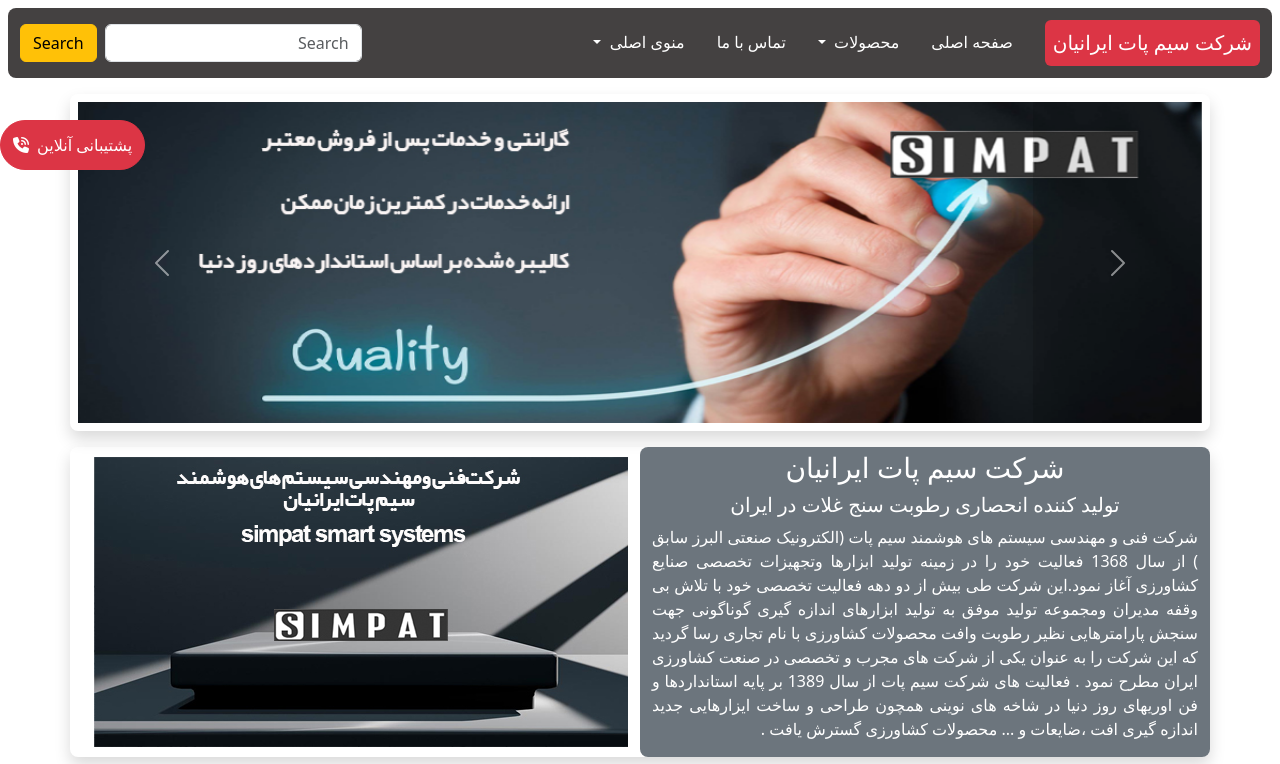
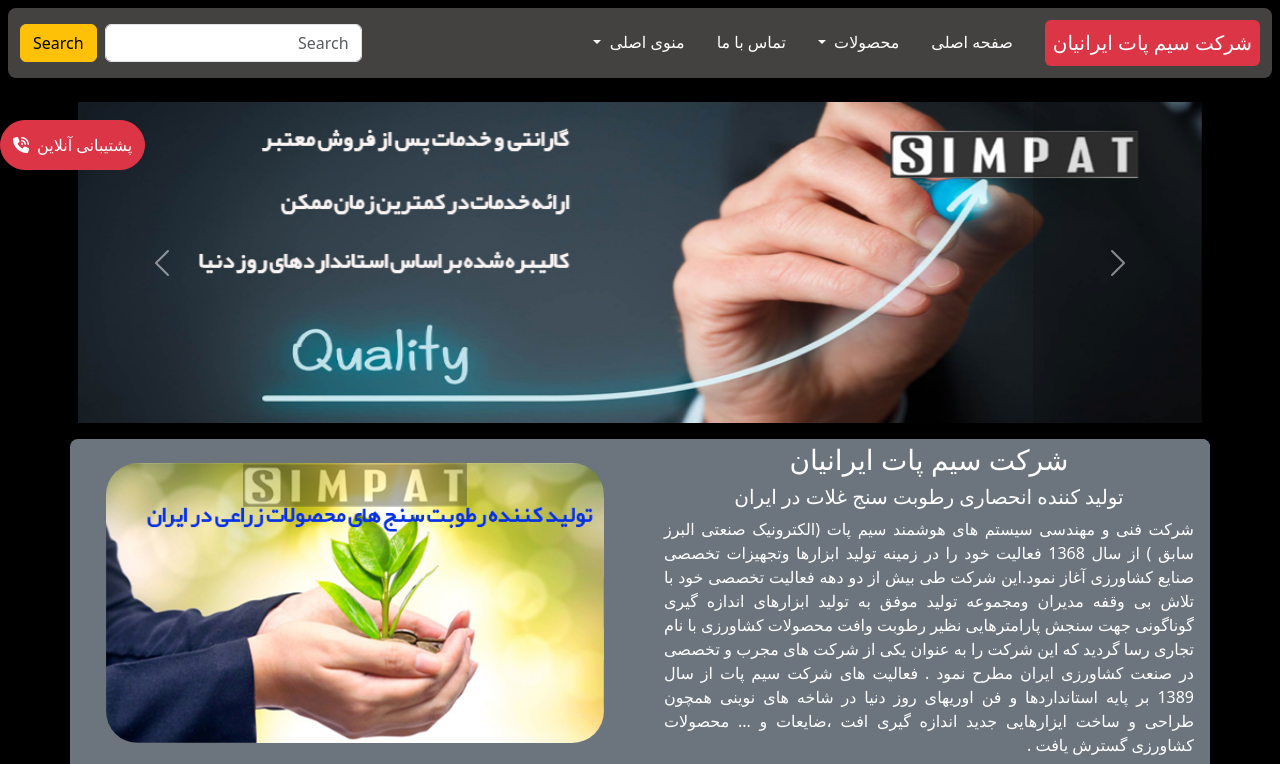
Before and after one commit to ali04312226611/simpat-project, a website: page index.html in a window 1280 px wide. Shown: the top 764 px of the page. Drawn offline with Linux system fonts and the light colour scheme; a web font is replaced by a local one.

Commit message:
chenge background color to black

```diff
--- a/index.html
+++ b/index.html
@@ -22,7 +22,7 @@
     <title>simpat smart systems</title>
     <link rel="shortcut icon" href="./assets/images/sss.jpg" type="image/x-icon">
   </head>
-  <body class="bodystyle">
+  <body class="bg-black">
     <!--navbar-->
     <nav
       class="navbar navbar-expand-lg bg-gray m-2  rounded-3 position-sticky top-0 z-2  "
@@ -190,16 +190,16 @@
       </div>
     </div>
     <!--main 1-->
-    <div class="container mt-3 shadow rounded-3">
-      <div class="row align-items-center justify-content-around mt-2">
-        <div class="main1text col-sm-12 col-lg-6 bg-secondary rounded-3">
+    <div class="container  shadow-lg rounded-3 bg-secondary mt-2">
+      <div class="row mt-2 w-100">
+        <div class="main1text col-sm-12 col-lg-6 bg-secondary rounded-3   ps-3">
           <h3 class="h2main1 text-center mt-1 text-white">
             شرکت سیم پات ایرانیان
           </h3>
           <h5 class="h4main1 text-center text-white">
             تولید کننده انحصاری رطوبت سنج غلات در ایران
           </h5>
-          <p class="pmain1 text-justify text-white">
+          <p class="pmain1 text-justify text-white ">
             شرکت فنی و مهندسی سیستم های هوشمند سیم پات (الکترونیک صنعتی البرز
             سابق ) از سال 1368 فعالیت خود را در زمینه تولید ابزارها وتجهیزات
             تخصصی صنایع کشاورزی آغاز نمود.این شرکت طی بیش از دو دهه فعالیت تخصصی
@@ -212,8 +212,8 @@
             ،ضایعات و ... محصولات کشاورزی گسترش یافت .
           </p>
         </div>
-        <div class="main1img col-sm-12 col-lg-6 rounded-3">
-          <img src="./assets/images/main-image-company.jpg" alt="simpat" class="img-fluid" />
+        <div class="main1img col-sm-12 col-lg-6 rounded-3 pt-4 ps-5">
+          <img src="./assets/images/main-image-company1.jpg" alt="simpat" class="img-fluid  rounded-5 w-100" />
         </div>
       </div>
     </div>
@@ -281,7 +281,7 @@
           <div class="card-body">
             <h5 class="card-title text-center"> رسا 3003</h5>
             <p class="card-text"></p>
-            <a href="#" class="btn btn-warning p-2 d-block btn"
+            <a href="#" class="btn btn-warning p-2 d-block"
               ><i class="fa-solid fa-cart-shopping pe-2"></i>خرید</a
             >
           </div>
```
